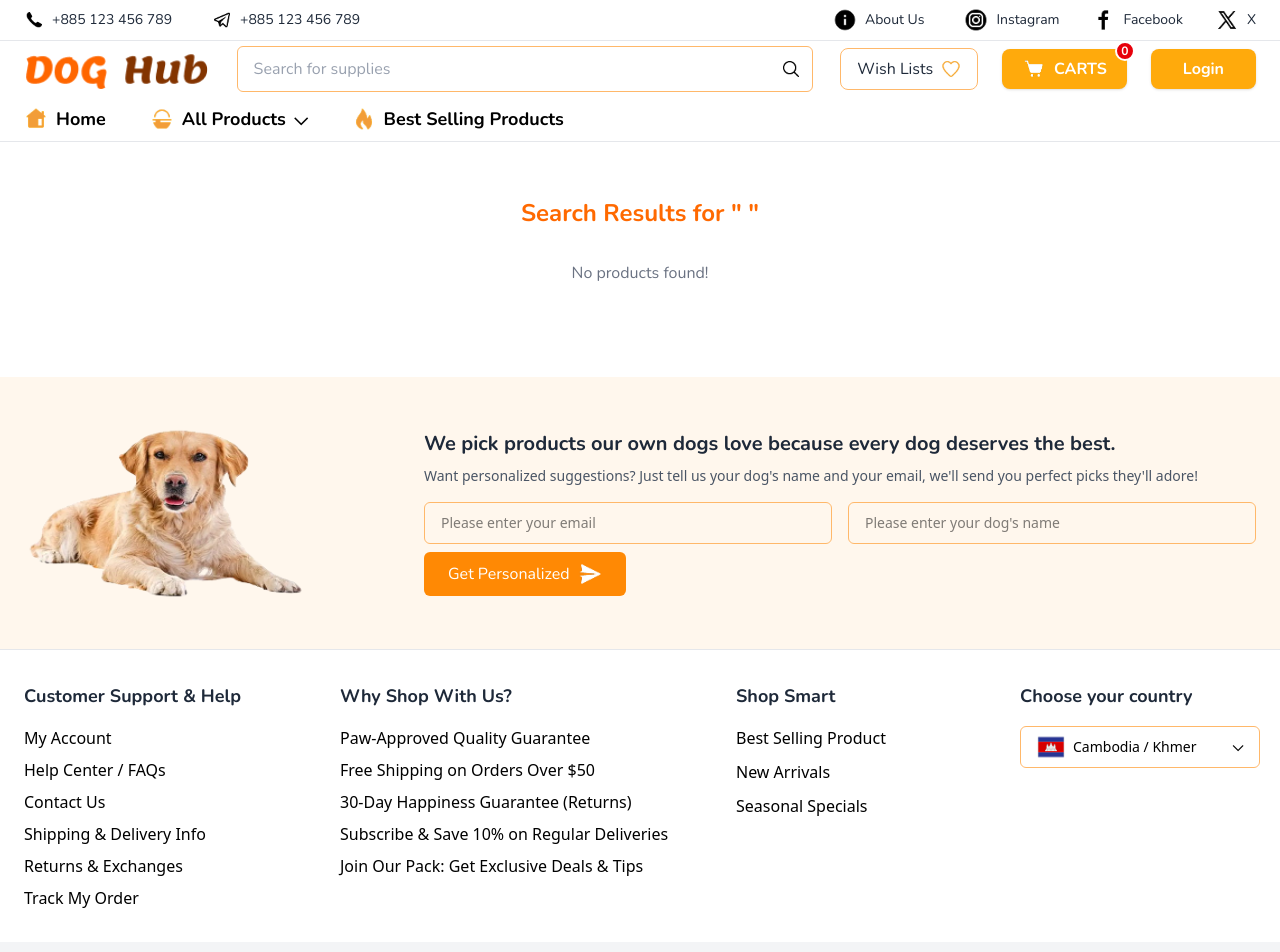
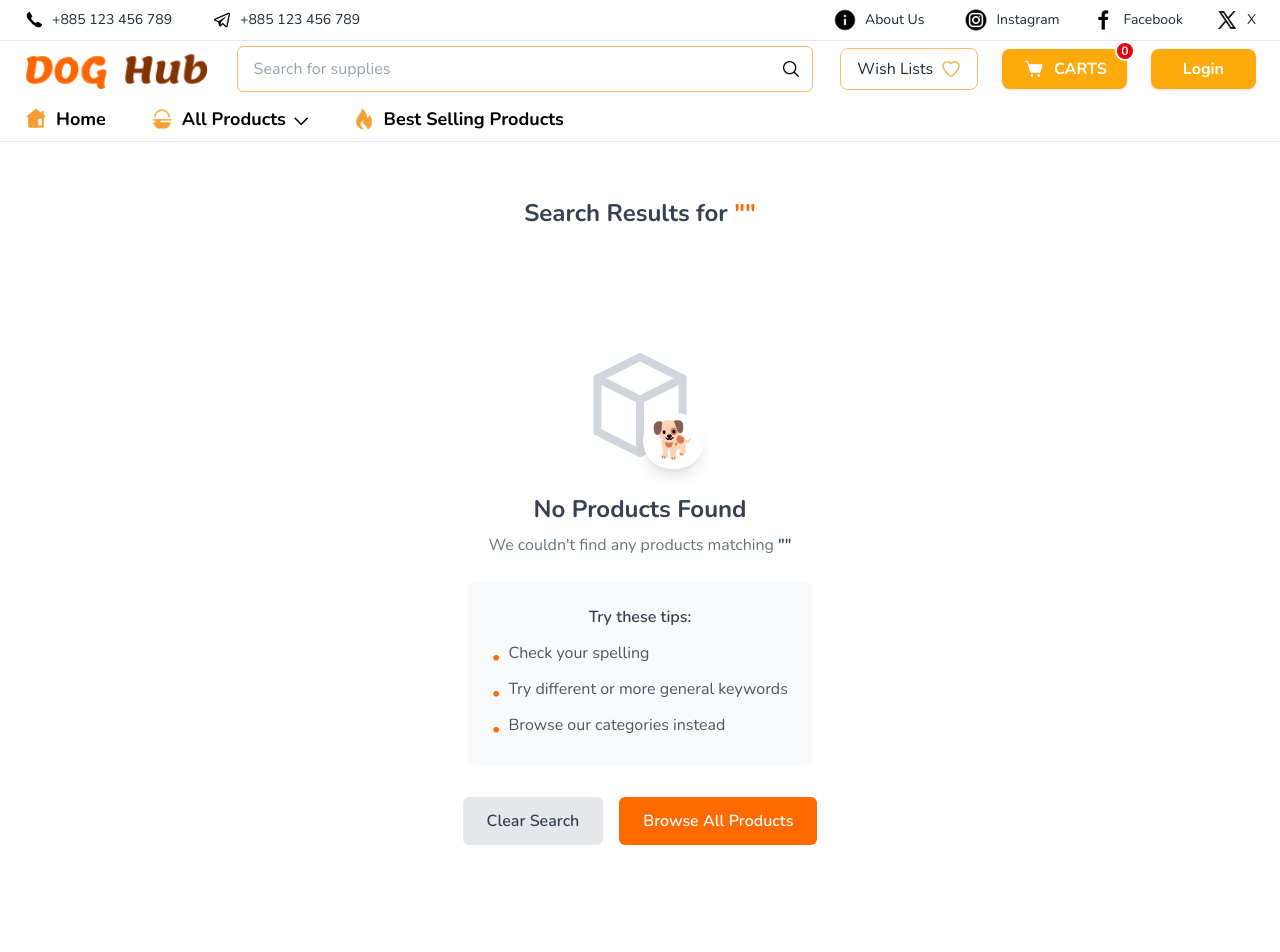
Before and after one commit to DogStore/frontend, a Vue app: page /search in a window 1280 px wide. Shown: the top 952 px of the page. Built offline with nearby package versions, Linux system fonts and the light colour scheme; the HTML template or start-up script is replaced by a standard one; what vue-toast-notification would draw is missing.

Commit message:
Improve UX\UI search result page

```diff
--- a/src/pages/user/SearchResultPage.vue
+++ b/src/pages/user/SearchResultPage.vue
@@ -1,24 +1,224 @@
 <template>
   <div class="px-6 py-8 font-Nunito mt-[-12rem]">
-    <h2 class="text-2xl font-bold mb-8 text-orange-500">
-      Search Results for " {{ productStore.lastQuery }} "
-    </h2>
-
-    <div v-if="productStore.loading">Loading...</div>
-
-    <div v-else-if="productStore.products.length === 0" class="text-gray-500">
-      No products found!
+    <!-- Search Header -->
+    <div class="mb-8">
+      <h2 class="text-2xl font-bold mb-2">
+        <span class="text-gray-700">Search Results for </span>
+        <span class="text-orange-500">"{{ productStore.lastQuery }}"</span>
+      </h2>
+      <p v-if="!productStore.loading && nameMatchedProducts.length > 0" class="text-gray-600">
+        Found {{ nameMatchedProducts.length }} {{ nameMatchedProducts.length === 1 ? 'product' : 'products' }}
+      </p>
     </div>
 
-    <div v-else class="grid grid-cols-1 sm:grid-cols-3 lg:grid-cols-6 gap-6">
-      <ProductCard v-for="product in productStore.products" :key="product.id" :product="product" />
+    <!-- Loading State -->
+    <div v-if="productStore.loading" class="flex flex-col items-center justify-center py-20">
+      <div class="relative">
+        <!-- Animated Spinner -->
+        <div class="w-16 h-16 border-4 border-orange-200 border-t-orange-500 rounded-full animate-spin"></div>
+        <!-- Paw Print Icon -->
+        <div class="absolute inset-0 flex items-center justify-center">
+          <svg class="w-8 h-8 text-orange-500 opacity-50" fill="currentColor" viewBox="0 0 20 20">
+            <path d="M10 12a2 2 0 100-4 2 2 0 000 4z"/>
+            <path d="M4 8a2 2 0 100-4 2 2 0 000 4zM16 8a2 2 0 100-4 2 2 0 000 4zM7 14a2 2 0 100-4 2 2 0 000 4zM13 14a2 2 0 100-4 2 2 0 000 4z"/>
+          </svg>
+        </div>
+      </div>
+      <p class="mt-4 text-gray-600 animate-pulse">Searching for products...</p>
+    </div>
+
+    <!-- Empty State -->
+    <div
+      v-else-if="nameMatchedProducts.length === 0"
+      class="flex flex-col items-center justify-center py-20 text-center"
+    >
+      <!-- Empty Box Icon -->
+      <div class="mb-6 relative">
+        <svg class="w-32 h-32 text-gray-300" fill="none" stroke="currentColor" viewBox="0 0 24 24">
+          <path stroke-linecap="round" stroke-linejoin="round" stroke-width="1.5"
+            d="M20 7l-8-4-8 4m16 0l-8 4m8-4v10l-8 4m0-10L4 7m8 4v10M4 7v10l8 4" />
+        </svg>
+        <!-- Sad Dog Face -->
+        <div class="absolute bottom-0 right-0 bg-white rounded-full p-2 shadow-lg">
+          <span class="text-4xl">🐕</span>
+        </div>
+      </div>
+
+      <h3 class="text-2xl font-bold text-gray-700 mb-2">No Products Found</h3>
+      <p class="text-gray-500 mb-6 max-w-md">
+        We couldn't find any products matching <span class="font-semibold text-gray-700">"{{ productStore.lastQuery }}"</span>
+      </p>
+
+      <!-- Suggestions -->
+      <div class="bg-gray-50 rounded-lg p-6 max-w-md">
+        <p class="font-semibold text-gray-700 mb-3">Try these tips:</p>
+        <ul class="text-left text-gray-600 space-y-2">
+          <li class="flex items-start gap-2">
+            <span class="text-orange-500 mt-1">•</span>
+            <span>Check your spelling</span>
+          </li>
+          <li class="flex items-start gap-2">
+            <span class="text-orange-500 mt-1">•</span>
+            <span>Try different or more general keywords</span>
+          </li>
+          <li class="flex items-start gap-2">
+            <span class="text-orange-500 mt-1">•</span>
+            <span>Browse our categories instead</span>
+          </li>
+        </ul>
+      </div>
+
+      <!-- Action Buttons -->
+      <div class="flex gap-4 mt-8">
+        <button
+          @click="clearSearch"
+          class="px-6 py-3 bg-gray-200 text-gray-700 rounded-md hover:bg-gray-300 transition font-semibold"
+        >
+          Clear Search
+        </button>
+        <router-link
+          to="/"
+          class="px-6 py-3 bg-orange-500 text-white rounded-md hover:bg-orange-600 transition font-semibold"
+        >
+          Browse All Products
+        </router-link>
+      </div>
+    </div>
+
+    <!-- Products Grid -->
+    <div v-else>
+      <!-- Sort Bar -->
+      <div class="flex items-center justify-between mb-6">
+        <!-- Sort Dropdown -->
+        <div class="flex items-center gap-2">
+          <label class="text-gray-700 font-semibold">Sort by:</label>
+          <select
+            v-model="sortBy"
+            class="px-4 py-2 border border-gray-300 rounded-md focus:outline-none focus:ring-2 focus:ring-orange-500"
+          >
+            <option value="relevance">Relevance</option>
+            <option value="price-low">Price: Low to High</option>
+            <option value="price-high">Price: High to Low</option>
+            <option value="name">Name: A to Z</option>
+            <option value="rating">Rating: High to Low</option>
+          </select>
+        </div>
+      </div>
+
+      <!-- Products Grid with Animation -->
+      <transition-group
+        name="fade-slide"
+        tag="div"
+        class="grid grid-cols-1 sm:grid-cols-2 md:grid-cols-3 lg:grid-cols-4 xl:grid-cols-6 gap-6"
+      >
+        <ProductCard
+          v-for="product in sortedProducts"
+          :key="product.id || product._id"
+          :product="product"
+        />
+      </transition-group>
+
+      <!-- Load More / Pagination (if needed) -->
+      <div v-if="hasMore" class="flex justify-center mt-12">
+        <button
+          @click="loadMore"
+          class="px-8 py-3 bg-orange-500 text-white rounded-md hover:bg-orange-600 transition font-semibold flex items-center gap-2"
+        >
+          <span>Load More Products</span>
+          <svg class="w-5 h-5" fill="none" stroke="currentColor" viewBox="0 0 24 24">
+            <path stroke-linecap="round" stroke-linejoin="round" stroke-width="2" d="M19 9l-7 7-7-7"/>
+          </svg>
+        </button>
+      </div>
     </div>
   </div>
 </template>
 
 <script setup lang="ts">
+import { ref, computed } from 'vue'
+import { useRouter } from 'vue-router'
 import { useProductStore } from '@/stores/productStore'
 import ProductCard from '@/components/home/ProductCard.vue'
 
+const router = useRouter()
 const productStore = useProductStore()
+
+// Sort option
+const sortBy = ref('relevance')
+
+// Filter products to only show name matches
+const nameMatchedProducts = computed(() => {
+  const query = productStore.lastQuery.toLowerCase()
+  return productStore.products.filter(product =>
+    product.name.toLowerCase().includes(query)
+  )
+})
+
+// Computed sorted products
+const sortedProducts = computed(() => {
+  const products = [...nameMatchedProducts.value]
+
+  switch (sortBy.value) {
+    case 'price-low':
+      return products.sort((a, b) => (a.price || 0) - (b.price || 0))
+
+    case 'price-high':
+      return products.sort((a, b) => (b.price || 0) - (a.price || 0))
+
+    case 'name':
+      return products.sort((a, b) => (a.name || '').localeCompare(b.name || ''))
+
+    case 'rating':
+      return products.sort((a, b) => (b.rating || 0) - (a.rating || 0))
+
+    case 'relevance':
+    default:
+      return products // Keep original order (from search API)
+  }
+})
+
+// Pagination (if your API supports it)
+const hasMore = computed(() => {
+  // Implement based on your API
+  // return productStore.currentPage < productStore.totalPages
+  return false
+})
+
+// Actions
+function clearSearch() {
+  productStore.lastQuery = ''
+  router.push('/')
+}
+
+function loadMore() {
+  // Implement pagination
+  // productStore.loadMoreProducts()
+}
 </script>
+
+<style scoped>
+/* Fade slide animation for products */
+.fade-slide-enter-active,
+.fade-slide-leave-active {
+  transition: all 0.3s ease;
+}
+
+.fade-slide-enter-from {
+  opacity: 0;
+  transform: translateY(20px);
+}
+
+.fade-slide-leave-to {
+  opacity: 0;
+  transform: translateY(-20px);
+}
+
+.fade-slide-move {
+  transition: transform 0.3s ease;
+}
+
+/* Stagger animation for grid items */
+.fade-slide-enter-active {
+  transition-delay: calc(var(--i, 0) * 50ms);
+}
+</style>
```
